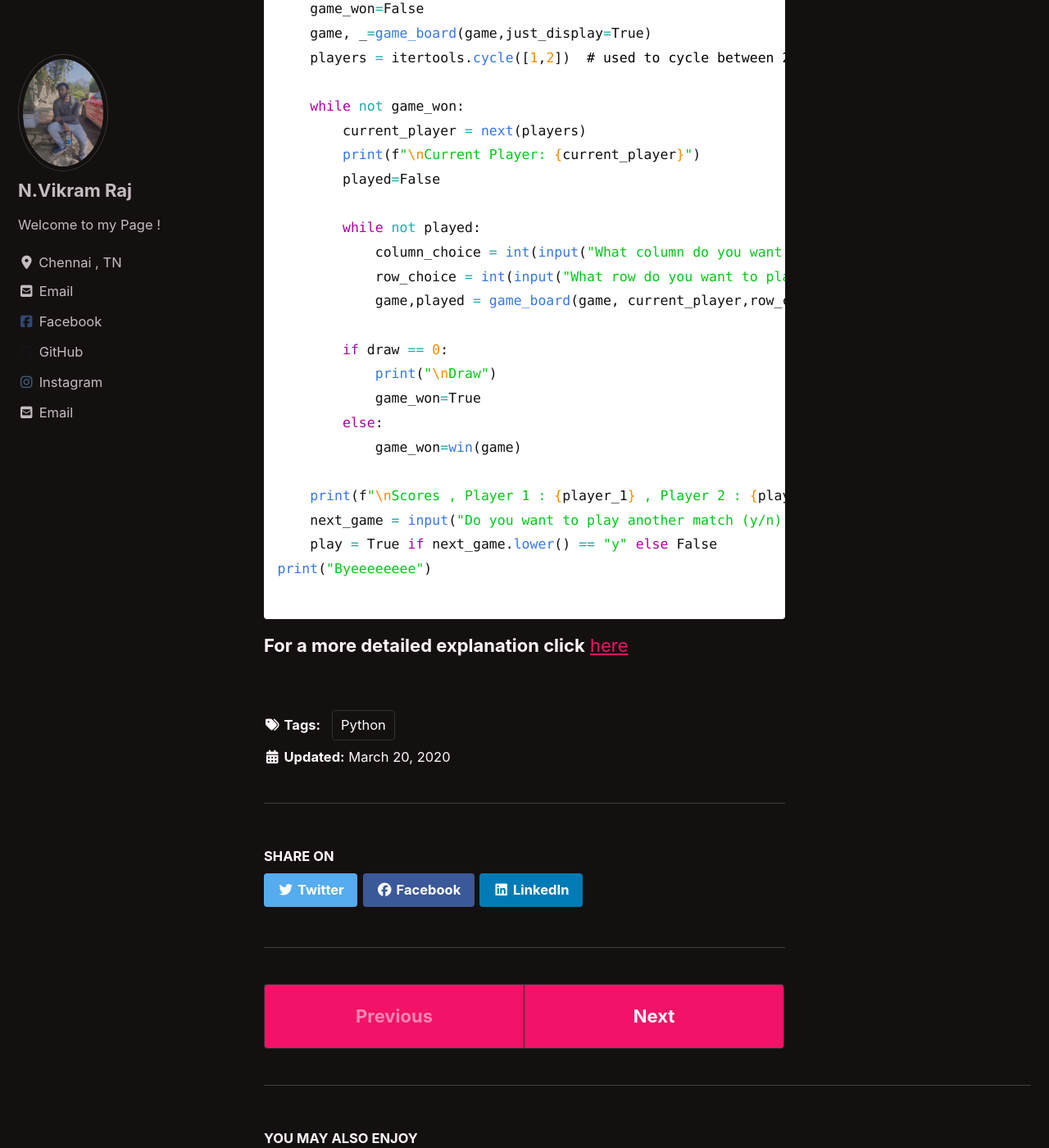
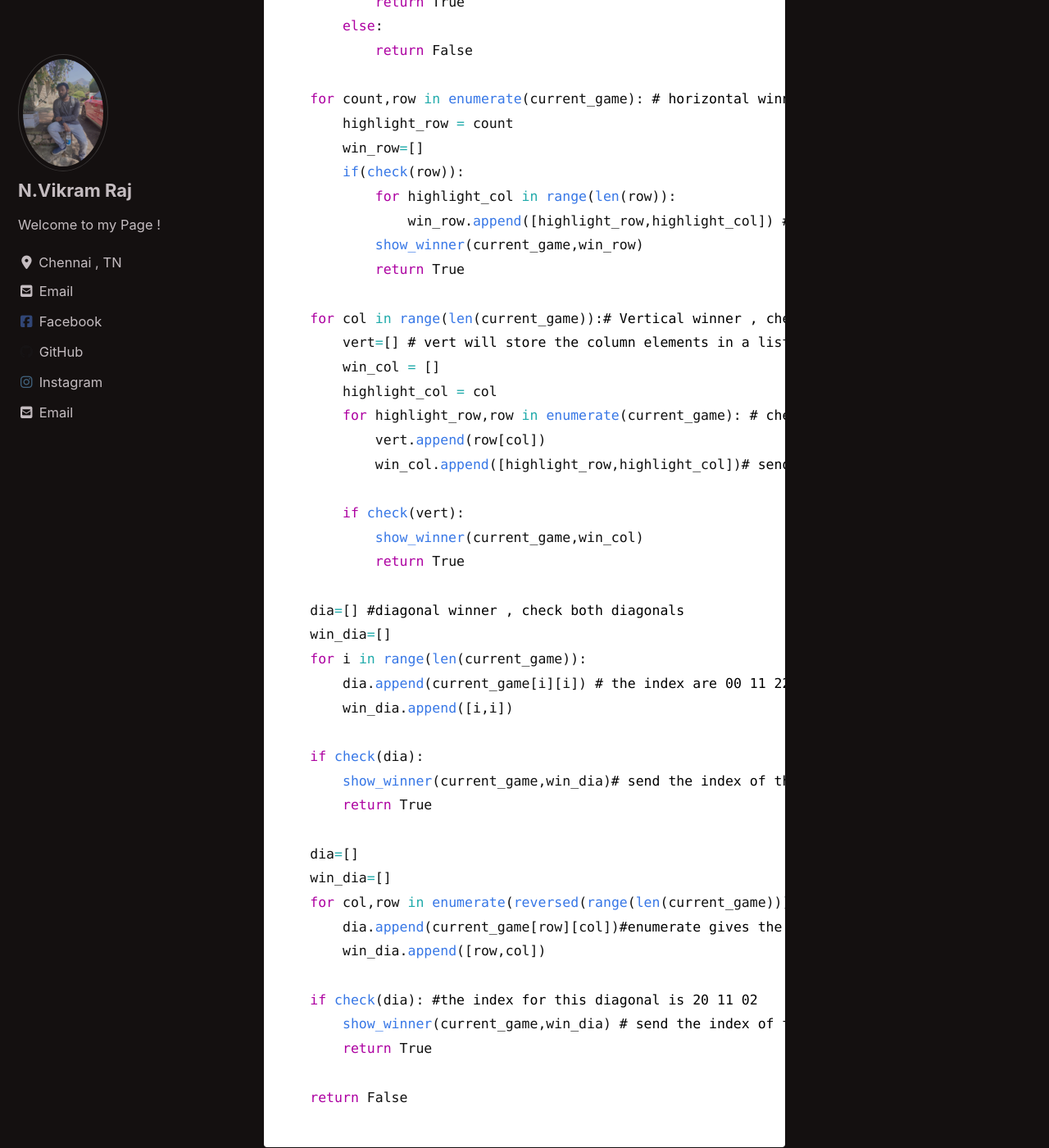
Before and after one commit to nvikramraj/nvikramraj.github.io, a Jekyll site: the page built from _posts/2020-03-20-TicTacToe.md, in a window 1280 px wide and 1400 px high, scrolled down 4684 px. Shown: the whole window at 82% size. Built offline with Jekyll 4.4.1, drawn with Linux system fonts in a browser that asks for light colours; cached includes are drawn as plain includes; nearby versions of some CDN libraries; some of the changed text lies outside the part shown.

Commit message:
finished tictactoe page

````diff
--- a/_posts/2020-03-20-TicTacToe.md
+++ b/_posts/2020-03-20-TicTacToe.md
@@ -16,10 +16,10 @@
 **Download/Clone full code** [here](https://github.com/nvikramraj/TicTacToe)
 
 ## To make the game we need to code up a few things :
-* The game board
-* Choosing the winner
-* Highlighting the winner
-* Getting inputs from the user
+* The game board.
+* Choosing the winner.
+* Highlighting the winner.
+* Getting inputs from the user .
 
 
 **Stuff to import before coding**
@@ -48,15 +48,10 @@
 
 ```
 The game map is made as a function because it will be called multiple times . In the game map there are two options :
-1. To just display the game map (if just_display = True)
-2. To change the values in the game map (if just_display = False)
+1. To just display the game map (if just_display = True).
+2. To change the values in the game map (if just_display = False).
 
-Game board :
-
-![alt]({{ site.url }}{{ site.baseurl }}/assets/images/1.jpg)
-
-
-From the above image you can see that we need some mapping in the game board on the top and size . I have used numbers for mapping because it's easier for the user to interact with.
+The game needs some mapping in the game board on the top and side . I have used numbers for mapping because it's easier for the user to interact with.
 
 I have assigned ' X ' as 1 and ' O ' as 2 indicating player 1 has X and player 2 has O
 Colorama is used to color X and O as Cyan and Yellow respectively . You can change the color if you want.
@@ -118,10 +113,133 @@
 
 ```
 
+# Choosing the winner :
+
+There are 3 ways to win the game :
+
+1. If a row has the same value (X/O) in every place.
+2. If a column has the same value (X/O) in every place.
+3. If a diagonal has the same value (X/O) in every place.
+
+This function checks for a winner after every round and if there is a win , It returns True.
+
+```python
+
+def win(current_game):
+
+    def check(lists): #used to check if the list have same elements
+        global player_1,player_2
+
+        if lists.count(lists[0])==len(lists) and lists[0]!=0:
+            print(f"Player {lists[0]} is the Winner!") #checks if the no of elements in a list is equal to the size of the list
+
+            if lists[0]==1:  # to keep track of scores
+                player_1+=1
+            else:
+                player_2+=1
+
+            return True
+        else:
+            return False
+
+    for count,row in enumerate(current_game): # horizontal winner , check each row
+        highlight_row = count
+        win_row=[]
+        if(check(row)):
+            for highlight_col in range(len(row)):
+                win_row.append([highlight_row,highlight_col]) #sends the index of the row
+            show_winner(current_game,win_row)
+            return True
+
+    for col in range(len(current_game)):# Vertical winner , check each column
+        vert=[] # vert will store the column elements in a list
+        win_col = []
+        highlight_col = col
+        for highlight_row,row in enumerate(current_game): # check each row the element in col index that is 00 10 20
+            vert.append(row[col])
+            win_col.append([highlight_row,highlight_col])# sends the index of the column
+
+        if check(vert):
+            show_winner(current_game,win_col)
+            return True
+
+    dia=[] #diagonal winner , check both diagonals
+    win_dia=[]
+    for i in range(len(current_game)):
+        dia.append(current_game[i][i]) # the index are 00 11 22
+        win_dia.append([i,i])
+
+    if check(dia):
+        show_winner(current_game,win_dia)# send the index of the diagonal
+        return True
+
+    dia=[]
+    win_dia=[]
+    for col,row in enumerate(reversed(range(len(current_game)))):#reversed , gives the row , 2 1 0
+        dia.append(current_game[row][col])#enumerate gives the column , that is the index of the list , 0,1,2
+        win_dia.append([row,col])
+
+    if check(dia): #the index for this diagonal is 20 11 02
+        show_winner(current_game,win_dia) # send the index of the diagonal
+        return True
+
+    return False
+
+```
+
+# Highlighting the winner :
+
+To high light the winner , I took the indexes of the row/column/diagonal that won and changed the text background to magenta.
+
+```python
+
+def show_winner(win_game,indexes):   # to highligh the winner
+    #print(indexes)
+    print("   "+"  ".join([str(i) for i in range(len(win_game))]))  # to print the column index
+    for row_index,row in enumerate(win_game):
+        colored_row=""
+        for col_index in range(len(row)):
+            #print("a",row_index,col_index)
+            for win_index in indexes:
+                #print(win_index[0],win_index[1] , row_index, col_index)
+                if  (win_index[0]==row_index)& (win_index[1]==col_index): #To check which indexes won in the game map
+                    test=True
+                    break
+                else :
+                    test=False
+
+            if test:
+                if (win_game[row_index][col_index]==1):  # highlights only the winning row/column/diagonal
+                    colored_row+=Fore.CYAN + Back.MAGENTA+' X ' + Style.RESET_ALL
+                elif (win_game[row_index][col_index]==2):
+                    colored_row+=Fore.YELLOW + Back.MAGENTA+' O ' + Style.RESET_ALL
+
+            else:
+                if (win_game[row_index][col_index]==0): # does not highlight if they lose
+                    colored_row +="   "
+                if (win_game[row_index][col_index]==1):
+                    colored_row+=Fore.CYAN +' X ' + Style.RESET_ALL
+                elif (win_game[row_index][col_index]==2):
+                    colored_row+=Fore.YELLOW+' O ' + Style.RESET_ALL
+
+        print(row_index,colored_row) #prints the game map
+
+```
+
+
+
 # Getting inputs from the user :
 
-We need to get the game size , the index/place on the map they want to play at.
-We also need to change the player's turn after each round. (This is done using itertools.cycle and next() an inbuilt function )
+Finally the user interface.
+We need to get the game size , the index/place on the map they want to play at. Make the list that holds the values.
+
+In each round we need to :
+1. Switch players.
+2. Pass inputs to the game board.
+3. Check for win/draw.
+4. Ask if they want to play another
+
+If they are done with the game , the program will exit
 
 ```python
 
````
Also changed, not shown: other parts of _posts/2020-03-20-TicTacToe.md (+1 -1 lines).
